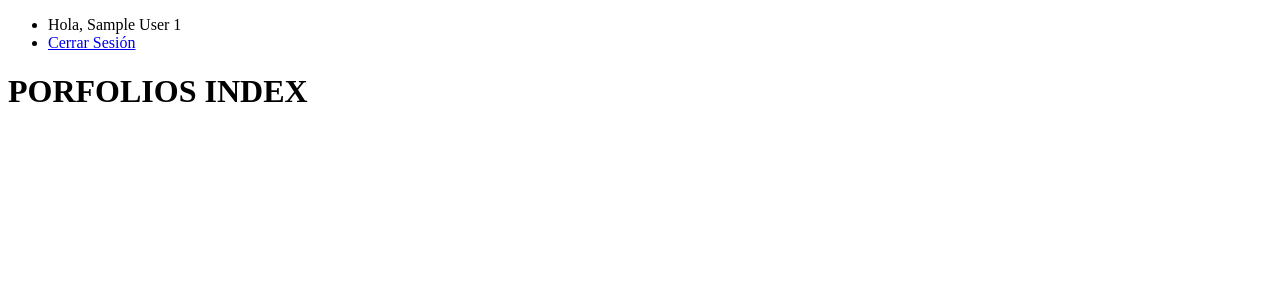
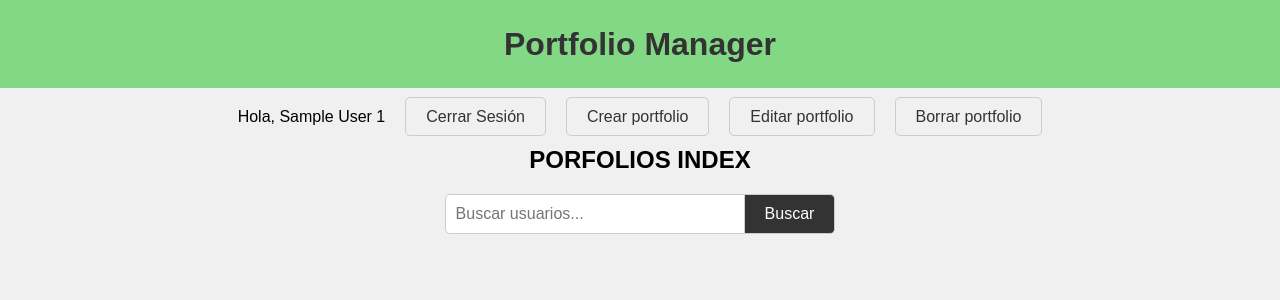
Before and after one commit to Feloje20/portfolio_db, a PHP site: page / in a window 1280 px wide. Shown: the top 300 px of the page. Run offline with PHP 8.4, Linux system fonts and the light colour scheme; the visitor is signed in with stand-in values (Sample User, id 1); data that the repository does not hold is empty.

Commit message:
Adición de hoja de estilos, controlador y modelo de portfolios, solo se muestran los portfolios que estén visibles en la base de datos (visible = 1)

```diff
--- a/app/Controllers/PortfolioController.php
+++ b/app/Controllers/PortfolioController.php
@@ -2,9 +2,11 @@
 
 namespace App\Controllers;
 use App\Models\Usuarios;
+use App\Models\Portfolios;
 
 class PortfolioController extends BaseController
 {
+    // Función que muestra el portfolio de un usuario
     public function viewPortfolio()
     {
         // Creamos una instancia de usuarios
@@ -19,4 +21,17 @@ class PortfolioController extends BaseController
         // Llamamos a la función renderHTML
         $this->renderHTML('../app/views/portfolio.php', $data);
     }
+
+    // Función que muestra solo los formularios con las visibilidad activa
+    public function viewPublicPortfoliosAction()
+    {
+        // Creamos una instancia de usuarios
+        $portfolio = Portfolios::getInstancia();
+
+        // Alamacenamos los datos en $data
+        $data['usuarios'] = $portfolio->getPublic();
+
+        // Llamamos a la función renderHTML
+        $this->renderHTML('../app/views/index_test.php', $data);
+    }
 }
--- a/app/Controllers/UsuarioController.php
+++ b/app/Controllers/UsuarioController.php
@@ -80,10 +80,11 @@ class UsuarioController extends BaseController
             // Comprobamos si se ha subido una imagen
             if ($data['picture']['error'] == 0) {
                 // Comprobamos si el archivo subido es una imagen
-                if ($data['picture']['type'] == 'image/jpeg' || $data['picture']['type'] == 'image/png') {
+                if ($data['picture']['type'] == 'image/jpeg' || $data['picture']['type'] == 'image/png' || $data['picture']['type'] == 'image/PNG') {
                     // Comprobamos si el archivo subido no supera los 2MB
                     if ($data['picture']['size'] <= 2000000) {
                         // Generamos un nombre para la imagen al azar
+                        // OPCIONAL GUARDAR SOLO EL UNIQID Y LA EXTENSIÓN ******************************
                         $data['picture']['name'] = uniqid() . $data['picture']['name'];
                         // Movemos el archivo a la carpeta de imágenes
                         move_uploaded_file($data['picture']['tmp_name'], dirname(__DIR__, 2) . '/public/img/' . $data['picture']['name']);
@@ -186,6 +187,6 @@ class UsuarioController extends BaseController
         // Destruir la sesión
         session_destroy();
 
-        header('Location: ..');
+        header('Location: ' . BASE_URL);
     }
 }
--- /dev/null
+++ b/app/Models/Portfolios.php
@@ -0,0 +1,45 @@
+<?php
+namespace App\Models;
+require_once "DBAbstractModel.php";
+
+class Portfolios extends DBAbstractModel
+{
+    private static $instancia;
+    // Patron singleton, no puedo tener dos objetos de la clase usuario
+    public static function getInstancia()
+    {
+        if (!isset(self::$instancia)) {
+            $miClase = __CLASS__;
+            self::$instancia = new $miClase;
+        }
+        return self::$instancia;
+    }
+
+    public function __clone()
+    {
+        trigger_error('La clonación no esta permitida!.', E_USER_ERROR);
+    }
+
+    function set() {
+    }
+
+    function get() {
+    }
+
+    function edit() {
+    }
+
+    function delete() {
+    }
+
+    // Devuelve los portfolios que son públicos (visible = 1)
+    function getPublic() {
+        $this->query = "SELECT * FROM usuarios WHERE visible = 1";
+        $this->get_results_from_query();
+        if (count($this->rows) > 0) {
+            return $this->rows;
+        }
+        return [];
+    }
+
+}
--- a/app/Models/Usuarios.php
+++ b/app/Models/Usuarios.php
@@ -19,6 +19,7 @@ class Usuarios extends DBAbstractModel
     {
         trigger_error('La clonación no es permitida!.', E_USER_ERROR);
     }
+
     private $id;
     private $nombre;
     private $apellidos;
--- a/app/views/index_test.php
+++ b/app/views/index_test.php
@@ -20,42 +20,13 @@ if (isset($_SESSION['email'])) {
     <meta charset="UTF-8">
     <meta name="viewport" content="width=device-width, initial-scale=1.0">
     <title>Document</title>
-    <style>
-        .user-cards {
-            display: flex;
-            flex-wrap: wrap;
-            gap: 20px;
-            justify-content: center;
-        }
-
-        .user-card {
-            display: flex;
-            flex-direction: column;
-            align-items: center;
-            border: 1px solid #ccc;
-            padding: 20px;
-            border-radius: 5px;
-            cursor: pointer;
-            transition: background-color 0.3s;
-            box-sizing: border-box;
-            text-align: center;
-            flex: 1 1 20%;
-            min-width: 100px; /* Set the minimum width of the card */
-        }
-
-        .user-card:hover {
-            background-color: #f0f0f0;
-        }
-
-        .user-card img {
-            width: 100px;
-            height: 100px;
-            border-radius: 50%;
-        }
-    </style>
+    <link rel="stylesheet" href="css/styles.css">
 </head>
 <body>
     <header>
+        <div class="tittle-box" onclick="location.href='/'" style="cursor: pointer;">
+            <h1 class="site-title">Portfolio Manager</h1>
+        </div>
         <nav>
             <ul>
             <?php if (!$isLogged): ?>
@@ -64,18 +35,25 @@ if (isset($_SESSION['email'])) {
             <?php else: ?>
                 <li>Hola, <?php echo $_SESSION['nombre'] . ' ' . $_SESSION['apellidos']; ?></li>
                 <li><a href="usuarios/logout">Cerrar Sesión</a></li>
+                <li><a href="">Crear portfolio</a></li>
+                <li><a href="">Editar portfolio</a></li>
+                <li><a href="">Borrar portfolio</a></li>
             <?php endif; ?>
             </ul>
         </nav>
     </header>
-    <h1>PORFOLIOS INDEX</h1>
+    <h2>PORFOLIOS INDEX</h2>
+    <form action="search.php" method="POST" class="search-form">
+        <input type="text" name="query" placeholder="Buscar usuarios..." class="search-input">
+        <button type="submit" class="search-button">Buscar</button>
+    </form>
     <div class="user-cards">
         <?php foreach ($data['usuarios'] as $user): ?>
             <div class="user-card" onclick="location.href='view/<?php echo $user['id']; ?>'">
                 <h2><?php echo $user['nombre'] . ' ' . $user['apellidos']; ?></h2>
+                <img src="<?php echo 'img/' . $user['foto']; ?>" alt="Imagen de <?php echo $user['nombre']; ?>">
                 <p>Email: <?php echo $user['email']; ?></p>
                 <p>Resumen: <?php echo $user['resumen_perfil']; ?></p>
-                <img src="<?php echo 'img/' . $user['foto']; ?>" alt="Imagen de <?php echo $user['nombre']; ?>">
             </div>
         <?php endforeach; ?>
     </div>
--- a/app/views/login.php
+++ b/app/views/login.php
@@ -4,9 +4,13 @@
     <meta charset="UTF-8">
     <meta name="viewport" content="width=device-width, initial-scale=1.0">
     <title>Document</title>
+    <link rel="stylesheet" href="<?php echo BASE_URL . "/" ?>css/styles.css">
 </head>
 <body>
-    <h1>INICIO DE SESIÓN</h1>
+    <div class="tittle-box" onclick="location.href='/'" style="cursor: pointer;">
+            <h1 class="site-title">Portfolio Manager</h1>
+    </div>
+    <h2>INICIO DE SESIÓN</h2>
     <form action="" method="post">
         <label for="email">Correo Electrónico:</label>
         <input type="email" id="email" name="email" value="<?php echo $data["email"]?>" required><?php echo $data["msjErrorEmail"]?><br><br>
--- a/app/views/portfolio.php
+++ b/app/views/portfolio.php
@@ -8,8 +8,12 @@
     <meta charset="UTF-8">
     <meta name="viewport" content="width=device-width, initial-scale=1.0">
     <title>Portfolio</title>
+    <link rel="stylesheet" href="<?php echo BASE_URL . "/" ?>css/styles.css">
 </head>
 <body>
+    <div class="tittle-box" onclick="location.href='/'" style="cursor: pointer;">
+        <h1 class="site-title">Portfolio Manager</h1>
+    </div>
     <?php
     if (isset($data['usuario'])) {
         $user = $data['usuario'];
--- a/app/views/register.php
+++ b/app/views/register.php
@@ -32,8 +32,12 @@ $mailer->send($email);
     <meta charset="UTF-8">
     <meta name="viewport" content="width=device-width, initial-scale=1.0">
     <title>Document</title>
+    <link rel="stylesheet" href="<?php echo BASE_URL . "/" ?>css/styles.css">
 </head>
 <body>
+    <div class="tittle-box" onclick="location.href='/'" style="cursor: pointer;">
+            <h1 class="site-title">Portfolio Manager</h1>
+    </div>
     <h1>Registro de usuario</h1>
     <form action="" method="post" enctype="multipart/form-data">
         <label for="first_name">Nombre:</label>
--- /dev/null
+++ b/public/css/styles.css
@@ -0,0 +1,121 @@
+body {
+    font-family: Arial, sans-serif;
+    margin: 0;
+    padding: 0;
+    background-color: #f0f0f0;
+}
+
+h1{
+    margin: 0;
+}
+
+h2 {
+    text-align: center;
+}
+
+.site-title {
+    text-align: center;
+    font-family: Arial, sans-serif;
+    color: #333;
+}
+
+.tittle-box {
+    background-color:rgb(131, 216, 134);
+    padding: 2%;
+}
+
+.search-form {
+    display: flex;
+    justify-content: center;
+    margin: 20px 0;
+}
+
+.search-form input[type="text"] {
+    padding: 10px;
+    font-size: 16px;
+    border: 1px solid #ccc;
+    border-radius: 5px 0 0 5px;
+    outline: none;
+    width: 300px;
+    box-sizing: border-box;
+}
+
+.search-form button {
+    padding: 10px 20px;
+    font-size: 16px;
+    border: 1px solid #ccc;
+    border-left: none;
+    border-radius: 0 5px 5px 0;
+    background-color: #333;
+    color: #fff;
+    cursor: pointer;
+    transition: background-color 0.3s, color 0.3s;
+}
+
+.search-form button:hover {
+    background-color: #555;
+}
+
+nav {
+    text-align: center;
+    margin-top: 20px;
+}
+
+nav ul {
+    list-style: none;
+    padding: 0;
+    display: flex;
+    justify-content: center;
+    gap: 20px;
+}
+
+nav ul li {
+    display: inline;
+}
+
+nav ul li a {
+    text-decoration: none;
+    color: #333;
+    font-family: Arial, sans-serif;
+    padding: 10px 20px;
+    border: 1px solid #ccc;
+    border-radius: 5px;
+    transition: background-color 0.3s, color 0.3s;
+}
+
+nav ul li a:hover {
+    background-color: #f0f0f0;
+    color: #000;
+}
+
+.user-cards {
+    display: flex;
+    flex-wrap: wrap;
+    gap: 20px;
+    justify-content: center;
+}
+
+.user-card {
+    display: flex;
+    flex-direction: column;
+    align-items: center;
+    border: 1px solid #ccc;
+    padding: 20px;
+    border-radius: 5px;
+    cursor: pointer;
+    transition: background-color 0.3s;
+    box-sizing: border-box;
+    text-align: center;
+    flex: 1 1 20%;
+    min-width: 100px; /* Set the minimum width of the card */
+}
+
+.user-card:hover {
+    background-color: #f0f0f0;
+}
+
+.user-card img {
+    width: 100px;
+    height: 100px;
+    border-radius: 50%;
+}
--- a/public/index.php
+++ b/public/index.php
@@ -15,7 +15,7 @@ $router = new Router();
 // Añadimos rutas al array
 $router->add([  'name' => 'Todos los usuarios',
                 'path' => '/^\/$/',
-                'action' => [UsuarioController::class, 'IndexAction']]);
+                'action' => [PortfolioController::class, 'viewPublicPortfoliosAction']]);
 
 $router->add([  'name' => 'añadir',
                 'path' => '/^\/usuarios\/add$/',
```
Also changed, not shown: public/img/677f816261a9dOIP.jpg (added), public/img/677f8171ecb8bOIP.jpg (added), public/img/677f92b1cddc2Captura.png (added), public/img/677f92cf8ec9c20240220_111533.jpg (added), 1 other file.
